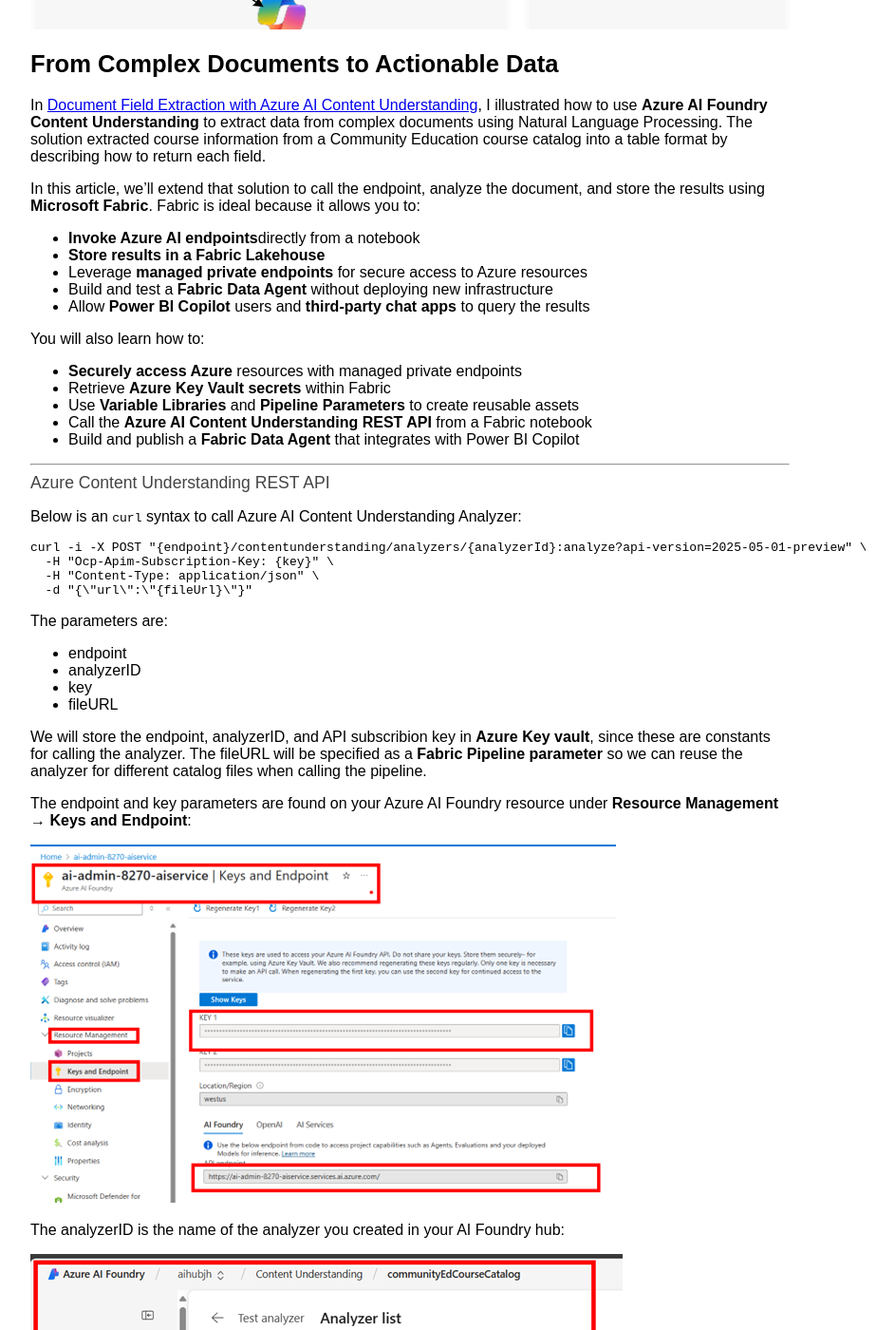
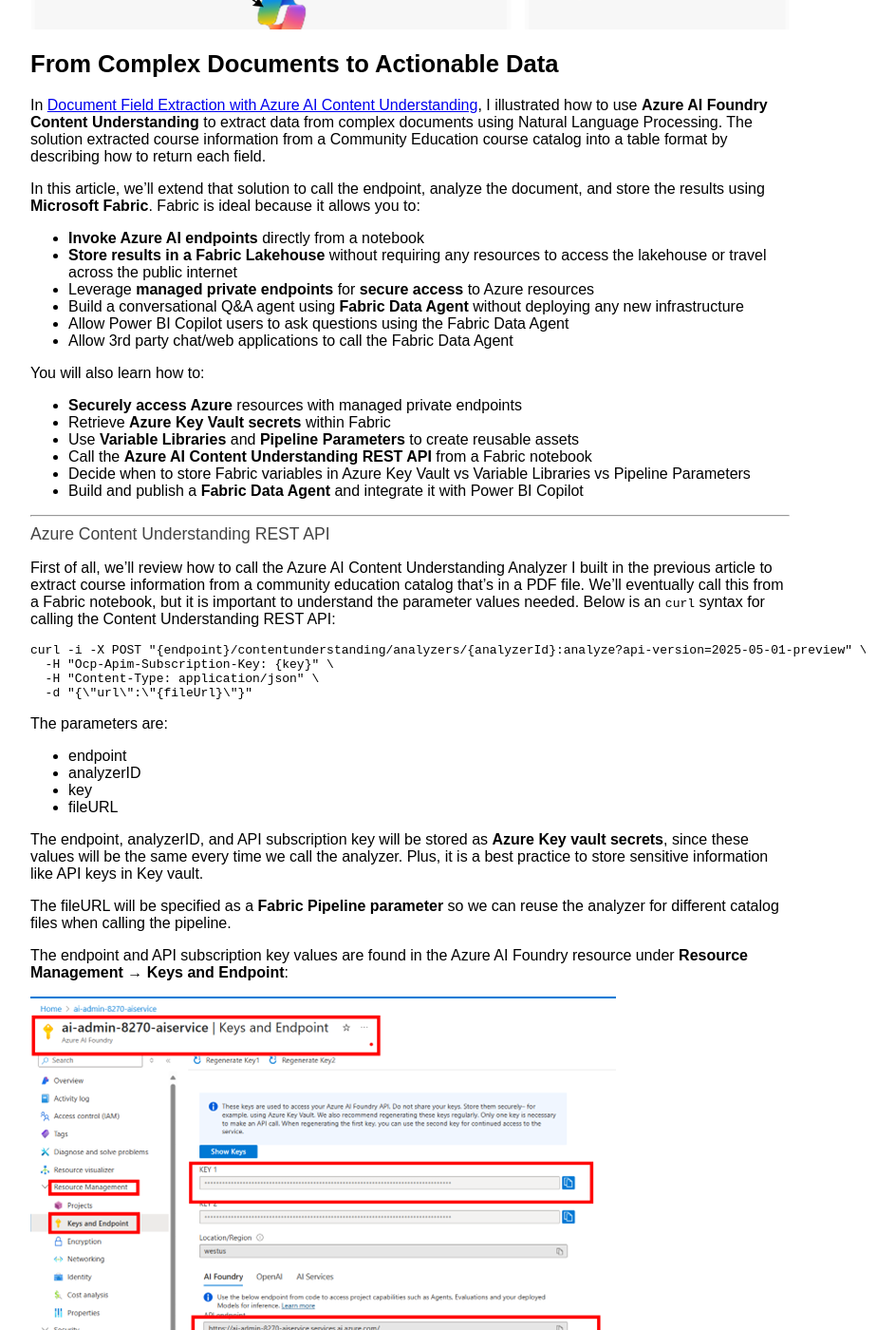
Before and after one commit to jehayesms/jean-hayes-ai-analytics, a Jekyll site: the page built from _posts/2025-10-21-fabric-ai-content-understanding.md, in a window 1280 px wide and 1400 px high, scrolled down 593 px. Shown: the whole window at 95% size, without its empty margins (68-1011 px from the left). Built offline with Jekyll 4.4.1, drawn with Linux system fonts in a browser that asks for light colours; comment, search, counter and statistics services are not loaded; some of the changed text lies outside the part shown.

Commit message:
minor changes

````diff
--- a/_posts/2025-10-21-fabric-ai-content-understanding.md
+++ b/_posts/2025-10-21-fabric-ai-content-understanding.md
@@ -13,11 +13,12 @@
 
 In this article, we’ll extend that solution to call the endpoint, analyze the document, and store the results using **Microsoft Fabric**. Fabric is ideal because it allows you to:
 
-- **Invoke Azure AI endpoints**directly from a notebook
-- **Store results in a Fabric Lakehouse**
-- Leverage **managed private endpoints** for secure access to Azure resources
-- Build and test a **Fabric Data Agent** without deploying new infrastructure
-- Allow **Power BI Copilot** users and **third-party chat apps** to query the results
+- **Invoke Azure AI endpoints** directly from a notebook
+- **Store results in a Fabric Lakehouse** without requiring any resources to access the lakehouse or travel across the public internet
+- Leverage **managed private endpoints** for **secure access** to Azure resources
+- Build a conversational Q&A agent using **Fabric Data Agent** without deploying any new infrastructure
+- Allow Power BI Copilot users to ask questions using the Fabric Data Agent
+- Allow 3rd party chat/web applications to call the Fabric Data Agent
 
 You will also learn how to:
 
@@ -25,13 +26,14 @@
 - Retrieve **Azure Key Vault secrets** within Fabric
 - Use **Variable Libraries** and **Pipeline Parameters** to create reusable assets
 - Call the **Azure AI Content Understanding REST API** from a Fabric notebook
-- Build and publish a **Fabric Data Agent** that integrates with Power BI Copilot
+- Decide when to store Fabric variables in Azure Key Vault vs Variable Libraries vs Pipeline Parameters
+- Build and publish a **Fabric Data Agent** and integrate it with Power BI Copilot
 
 ---
 
 ## Azure Content Understanding REST API
 
-Below is an  `curl` syntax to call Azure AI Content Understanding Analyzer:
+First of all, we'll review how to call the Azure AI Content Understanding Analyzer I built in the previous article to extract course information from a community education catalog that's in a PDF file. We'll eventually call this from a Fabric notebook, but it is important to understand the parameter values needed. Below is an  `curl` syntax for calling the Content Understanding REST API:
 
 ```bash
 curl -i -X POST "{endpoint}/contentunderstanding/analyzers/{analyzerId}:analyze?api-version=2025-05-01-preview" \
@@ -47,9 +49,11 @@
 - key
 - fileURL
 
-We will store the endpoint, analyzerID, and API subscribion key in **Azure Key vault**, since these are constants for calling the analyzer. The fileURL will be specified as a **Fabric Pipeline parameter** so we can reuse the analyzer for different catalog files when calling the pipeline.
+The endpoint, analyzerID, and API subscription key will be stored as  **Azure Key vault secrets**, since these values will be the same every time we call the analyzer. Plus, it is a best practice to store sensitive information like API keys in Key vault.
 
-The endpoint and key parameters are found on your Azure AI Foundry resource under **Resource Management → Keys and Endpoint**:
+The fileURL will be specified as a **Fabric Pipeline parameter** so we can reuse the analyzer for different catalog files when calling the pipeline.
+
+The endpoint and API subscription key values are found in the Azure AI Foundry resource under **Resource Management → Keys and Endpoint**:
 
 ![fabricaicu1](/assets/images/fabric-ai-cu/fabricaicu01.png)
 
@@ -87,7 +91,7 @@
 
 ![fabricaicu7](/assets/images/fabric-ai-cu/fabricaicu07.png)
 
-Paste the Resource ID in the Resource identifier when creating the private endpoint. Next, click on the drop-down box for the Target sub-resource and click on **Cognitive Services**.
+Paste the Resource ID in the Resource identifier. Click on the drop-down box for the Target sub-resource and select **Cognitive Services**.
 
 ![fabricc8](/assets/images/fabric-ai-cu/fabricaicu08.png)
 
@@ -114,19 +118,17 @@
 
 ## Create a Notebook
 
-Download the python notebook located here:
-
-[Download the Fabric AI Content Understanding Notebook](/assets/notebooks/fabric-ai-cu/nbGetCourseInfo.ipynb)
+Download the python notebook: [Download the Fabric AI Content Understanding Notebook](/assets/notebooks/fabric-ai-cu/nbGetCourseInfo.ipynb)
 
 Then go to your Fabric Workspace and select Import from the top menu:
 
 ![fabricc10](/assets/images/fabric-ai-cu/fabricaicu10.png)
 
-The notebook contains the parameters as shown below. These will be passed in through the **Pipeline Notebook activity**. To test in-line, you can replace the noted values below with default values; otherwise, you can leave as-is and when the notebook is called from the pipeline, the parameter value defaults will be replaced by the parameter values passed in.
+The notebook contains the parameters as shown below. These will be passed in by the **Pipeline Notebook activity**. To test in-line, you can replace the noted values below with your values; otherwise, you can leave as-is and when the notebook is called from the pipeline, the parameter value defaults will be replaced by the parameter values passed in.
 
 ![fabricc11](/assets/images/fabric-ai-cu/fabricaicu11.png)
 
-To get your workspace and lakehouse id values, navigate to your lakehouse. The workspace id is the string following `/groups/` and the lakehouse id is the string following `/lakehouses/`:
+To get your workspace and lakehouse id values, navigate to your Fabric lakehouse. The workspace id is the string following `/groups/` and the lakehouse id is the string following `/lakehouses/`:
 
 ![fabricaicu12](/assets/images/fabric-ai-cu/fabricaicu12.png)
 
@@ -195,7 +197,7 @@
 
 ## Create, Test and Publish Data Agent
 
-Next, add a **Data Agent** item to your workspace. Give it a name, add your lakehouse and table, then Agent Instructions:
+Next, add a **Data Agent** item to your Fabric workspace. Give it a name, add your lakehouse and table, then Agent Instructions:
 
 ![fabricaicu22](/assets/images/fabric-ai-cu/fabricaicu22.png)
 
@@ -274,7 +275,7 @@
 
 ## Conclusion
 
-Microsoft Fabric provides a secure, scalable, and flexible foundation for leveraging your  Azure AI Foundry solutions, enabling organizations to deliver AI-powered insights directly to Power BI users as well as 3rd party applications, This approach not only simplifies technical implementation but also enhances collaboration and accessibility, making advanced AI readily available to all.
+Microsoft Fabric provides a secure, scalable, and flexible foundation for leveraging your Azure AI Foundry solutions, enabling organizations to deliver AI-powered insights directly to Power BI users as well as 3rd party applications. This approach not only simplifies technical implementation but also enhances collaboration and accessibility, making advanced AI readily available to all.
 
 ## References
 
````
Also changed, not shown: other parts of _posts/2025-10-21-fabric-ai-content-understanding.md (+4 -5 lines).
